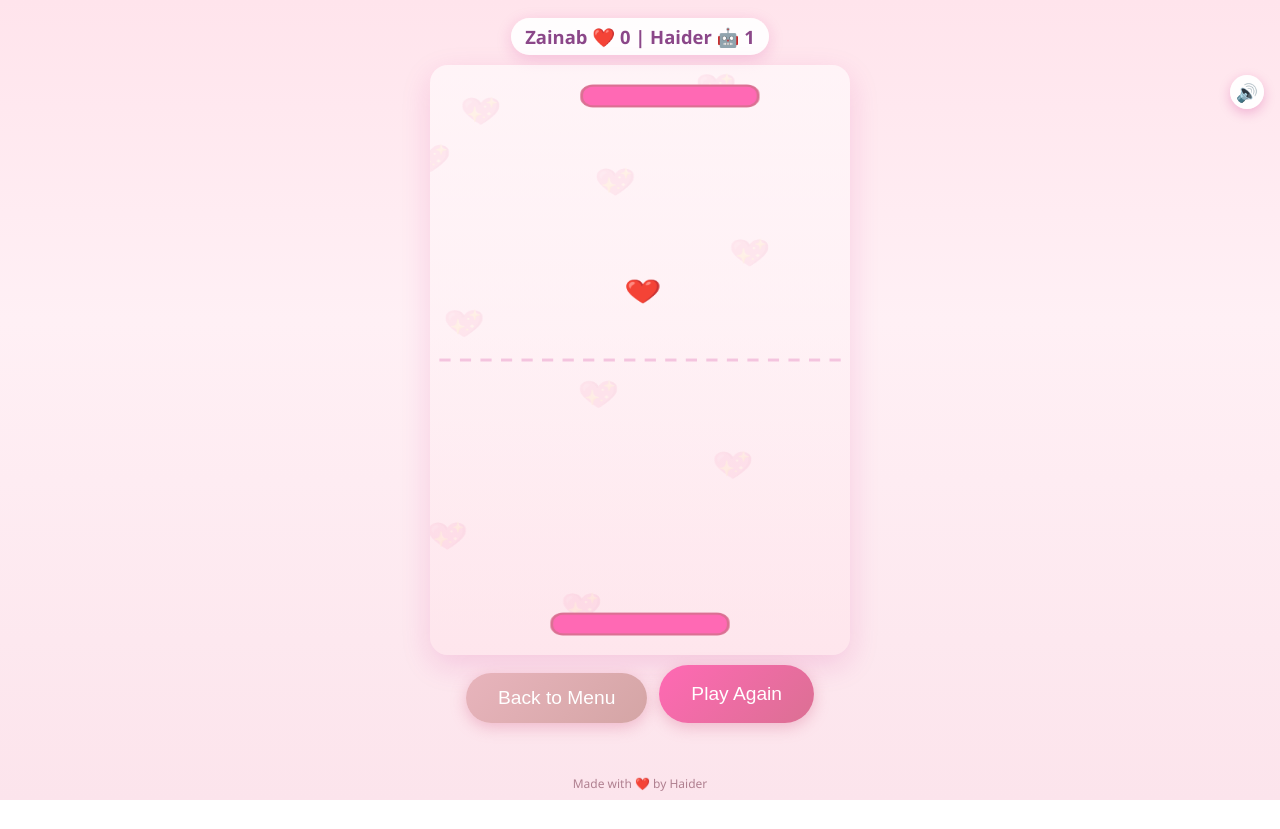
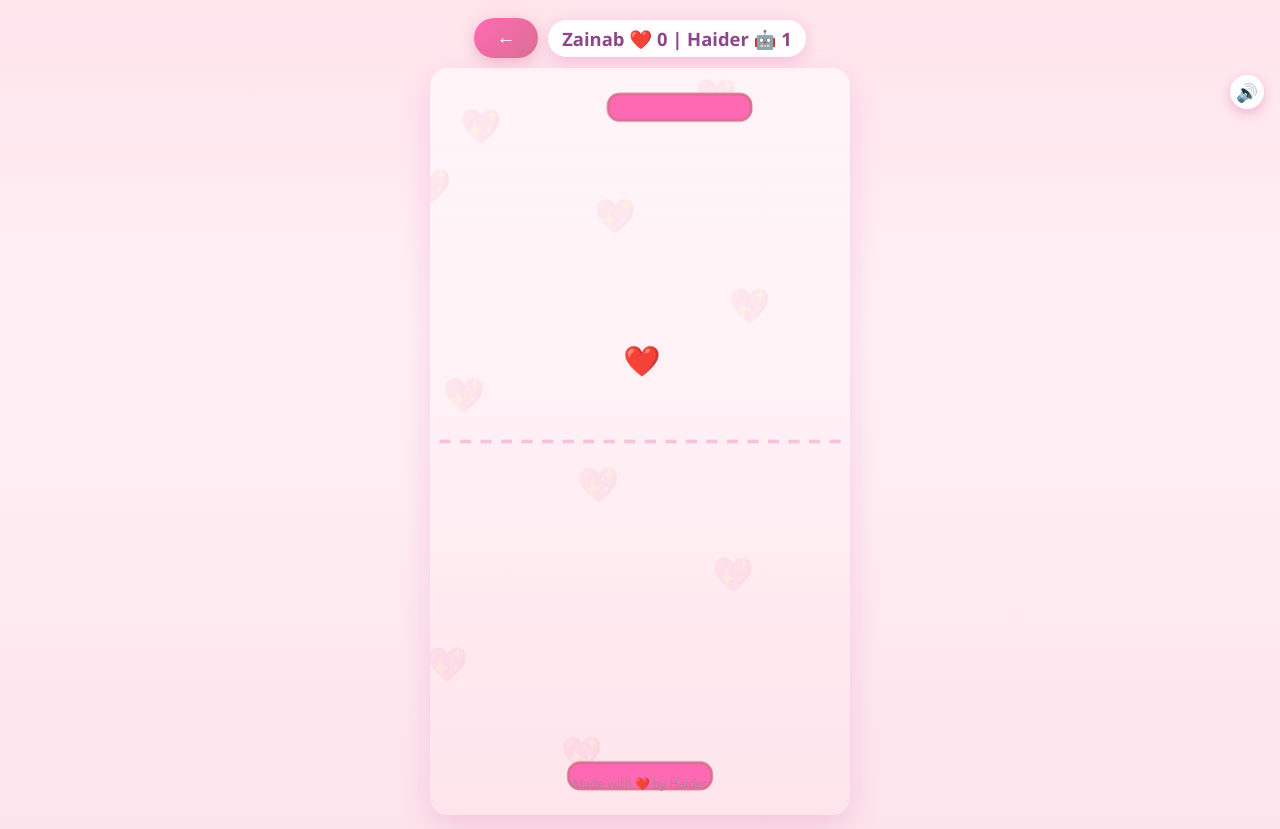
Before and after one commit to AbbasDevLab/zgame, a plain HTML site: page index.html in a window 1280 px wide. Both pictures are taken after a click on the button "🏓 Heart Table Tennis Mode". Before the commit the page ends 800 px from the top, so only its background shows below. Drawn offline with Linux system fonts and the light colour scheme.

Commit message:
Add back button and footer visibility toggle in Heart Table Tennis mode
Introduced a back button in the Heart Table Tennis interface for improved navigation. Updated JavaScript to manage the visibility of the footer during gameplay, ensuring it appears and disappears appropriately based on game state. Adjusted CSS for button styling to enhance user experience and maintain consistency across the interface.

```diff
--- a/index.html
+++ b/index.html
@@ -147,11 +147,11 @@
   <!-- Heart Table Tennis Mode (Pong) -->
   <div id="table-tennis-screen" class="hidden">
     <div class="tt-header">
+      <button id="tt-back-btn" class="btn tt-mini-btn" aria-label="Back to Menu">←</button>
       <div class="tt-score" id="tt-score">Zainab ❤️ 0  |  Haider 🤖 0</div>
     </div>
     <canvas id="tt-canvas" class="tt-canvas" width="450" height="800" aria-label="Heart Table Tennis"></canvas>
-    <div class="tt-footer">
-      <button id="tt-back-btn" class="btn btn-secondary">Back to Menu</button>
+    <div class="tt-footer hidden" id="tt-footer">
       <button id="tt-restart-btn" class="btn">Play Again</button>
     </div>
     <div id="tt-result-overlay" class="secret-overlay hidden">
--- a/script.js
+++ b/script.js
@@ -226,6 +226,7 @@ const ttCanvas = document.getElementById('tt-canvas');
 const ttScoreEl = document.getElementById('tt-score');
 const ttBackBtn = document.getElementById('tt-back-btn');
 const ttRestartBtn = document.getElementById('tt-restart-btn');
+const ttFooter = document.getElementById('tt-footer');
 const ttResultOverlay = document.getElementById('tt-result-overlay');
 const ttResultTitle = document.getElementById('tt-result-title');
 const ttResultSubtitle = document.getElementById('tt-result-subtitle');
@@ -468,14 +469,16 @@ function ttShowResult(winner) {
     ttResultTitle.textContent = '🏆 Zainab Wins!';
     ttResultSubtitle.textContent = 'Table Tennis Champion!';
   } else {
-    ttResultTitle.textContent = '🤖 Computer Wins!';
+    ttResultTitle.textContent = '🤖 Haider Wins!';
     ttResultSubtitle.textContent = 'Try Again!';
   }
   ttResultOverlay.classList.remove('hidden');
+  if (ttFooter) ttFooter.classList.remove('hidden');
 }
 
 function ttHideResult() {
   if (ttResultOverlay) ttResultOverlay.classList.add('hidden');
+  if (ttFooter) ttFooter.classList.add('hidden');
 }
 
 function ttStop() {
@@ -489,6 +492,7 @@ function ttStart() {
   stopCatchHeartsMode();
   ttStop();
   ttHideResult();
+  if (ttFooter) ttFooter.classList.add('hidden');
 
   ttPlayerScore = 0;
   ttAiScore = 0;
@@ -526,7 +530,7 @@ function ttLoop(ts) {
 
   // Layout
   const paddleH = Math.max(12, Math.round(h * 0.035));     // thickness
-  const paddleW = Math.max(120, Math.round(w * 0.42));     // length
+  const paddleW = Math.max(110, Math.round(w * 0.34));     // length (smaller, iPhone-friendly)
   const pad = Math.max(16, Math.round(h * 0.035));
   const playerY = h - pad - paddleH; // bottom
   const aiY = pad;                   // top
--- a/style.css
+++ b/style.css
@@ -124,8 +124,22 @@ body.night-mode .start-heart {
   max-width: 520px;
   display: flex;
   justify-content: center;
+  align-items: center;
+  gap: 10px;
   margin-top: 4px;
   flex: 0 0 auto;
+}
+
+.tt-mini-btn {
+  width: 40px;
+  min-width: 40px;
+  height: 40px;
+  padding: 0;
+  border-radius: 999px;
+  display: inline-flex;
+  align-items: center;
+  justify-content: center;
+  font-size: 1.1rem;
 }
 
 .tt-score {
@@ -143,7 +157,6 @@ body.night-mode .start-heart {
   width: min(92vw, 420px);
   height: auto;
   aspect-ratio: 9 / 16;
-  max-height: calc(100dvh - 210px - env(safe-area-inset-top, 0px) - env(safe-area-inset-bottom, 0px));
   border-radius: 18px;
   background: linear-gradient(180deg, rgba(255, 255, 255, 0.55) 0%, rgba(255, 228, 235, 0.55) 100%);
   box-shadow: 0 10px 30px rgba(199, 21, 133, 0.15);
@@ -163,7 +176,6 @@ body.night-mode .start-heart {
 @media (max-height: 760px) {
   #table-tennis-screen { gap: 8px; }
   .tt-score { padding: 5px 10px; }
-  .tt-canvas { max-height: calc(100dvh - 190px - env(safe-area-inset-top, 0px) - env(safe-area-inset-bottom, 0px)); }
   .tt-footer .btn { padding: 12px 22px; font-size: 1.05rem; }
 }
 
```
